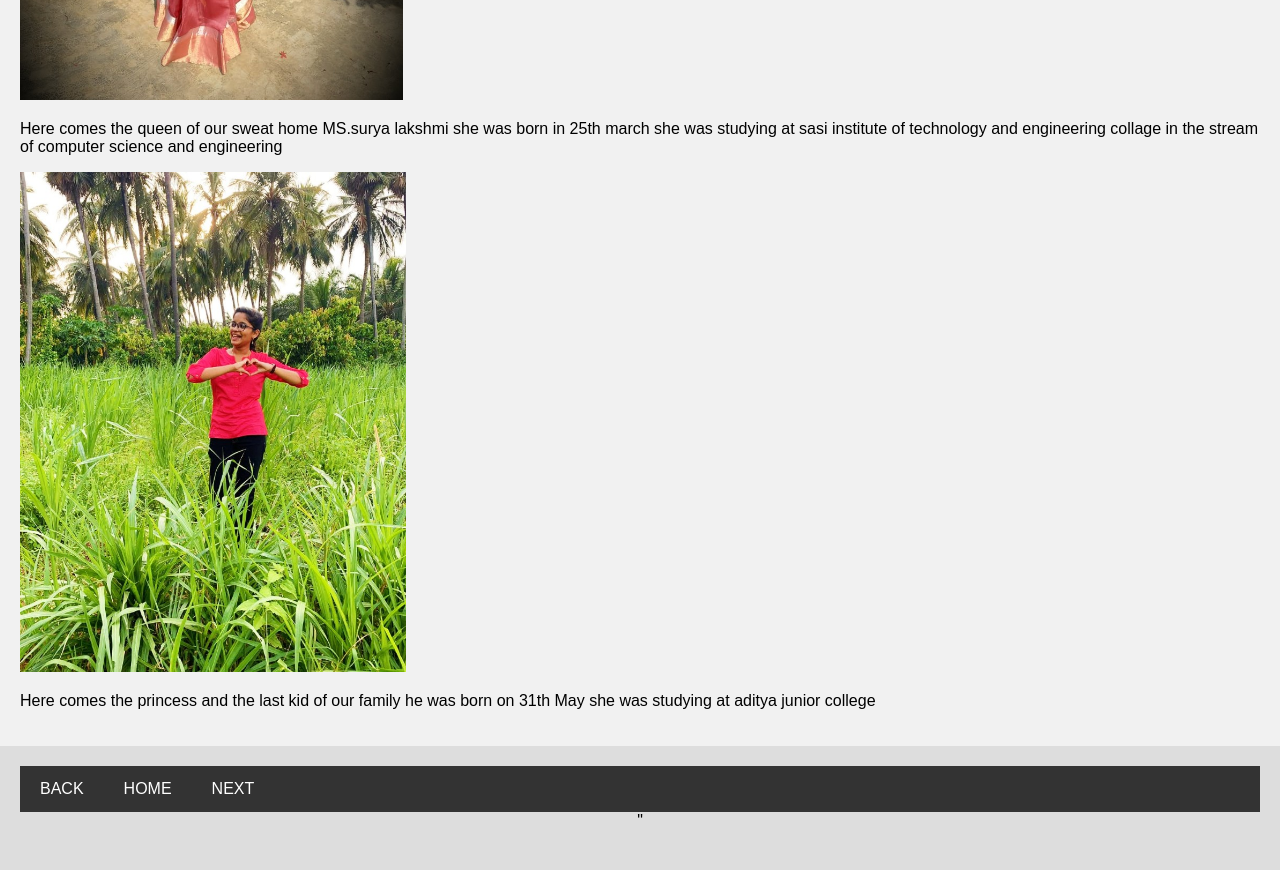
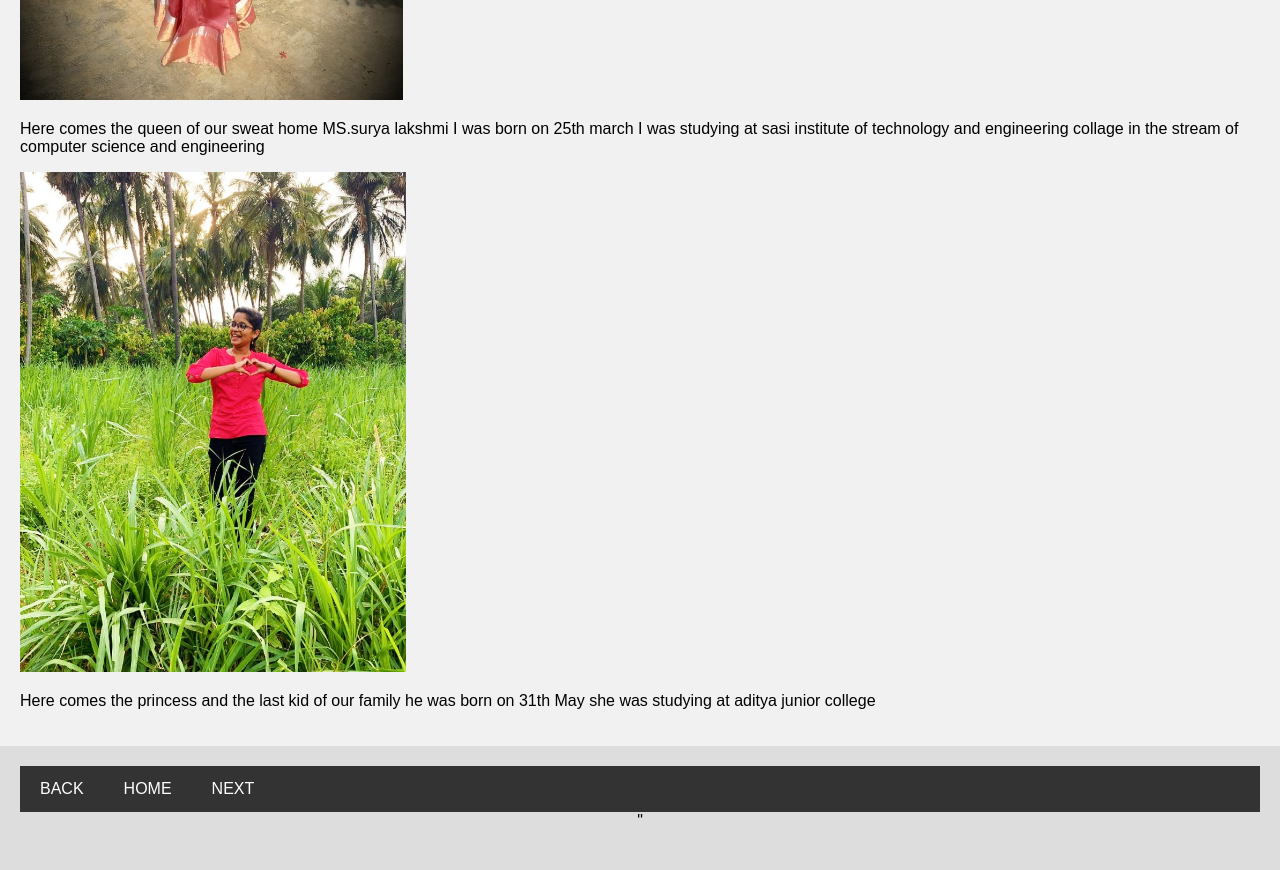
Before and after one commit to suryalakshmi2502/project-1, a plain HTML site: page yamuna.html in a window 1280 px wide. Shown: the part 1520-2390 px from the top of the page. Drawn offline with Linux system fonts and the light colour scheme.

Commit message:
Update yamuna.html

```diff
--- a/yamuna.html
+++ b/yamuna.html
@@ -128,7 +128,7 @@ body {
     <img src="gane.JPG" style="height:350px"";>
       <p>Our family pedha alludu MR Pandiri ganesh he was born on sep 9th  and she studied at tapepalligudem up to degree  and he was working as the teacher in aditya school</p>
      <img src="surya.JPG" style="height:550px"";> </a>
-    <p>Here comes the queen of our sweat home MS.surya lakshmi she was born in 25th march she was  studying at sasi institute of technology and engineering collage in the stream of computer science and engineering </p>
+    <p>Here comes the queen of our sweat home MS.surya lakshmi I was born on 25th march I was  studying at sasi institute of technology and engineering collage in the stream of computer science and engineering </p>
      <a href="pradeep.html"><img src="some.jpg" style="height:500px"";> </a>
     <p>Here comes the princess and the last kid of our family he was born on 31th May she was studying at aditya junior college </p>
   </div>
```
